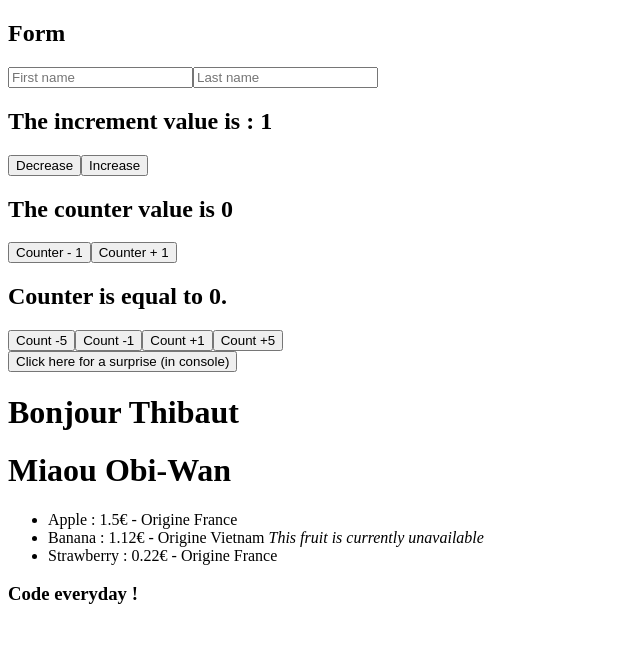
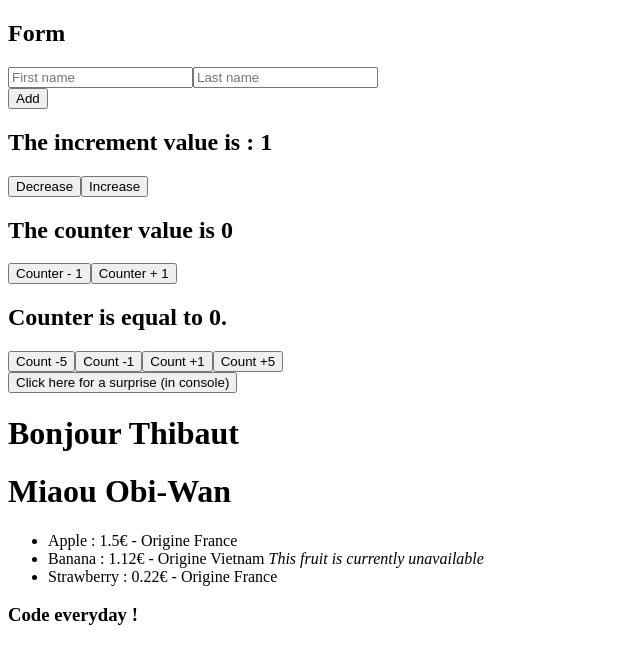
Before and after one commit to teberhart/react-tutorial, a React (Vite) app: page / in a window 1280 px wide. Shown: the top 664 px of the page, without its empty margins (0-640 px from the left). Built offline with nearby package versions, Linux system fonts and the light colour scheme.

Commit message:
tutorial 27

```diff
--- a/src/components/Form.jsx
+++ b/src/components/Form.jsx
@@ -7,6 +7,10 @@ export default function Form() {
             lastName: ""
         }
     );
+
+    function handleSubmit(e) {
+        e.preventDefault();
+    }
 
     return (
         <div>
@@ -20,6 +24,9 @@ export default function Form() {
                     onChange={(e) => setPerson({...person,
                         lastName: e.target.value
                })}></input>
+                <div>
+                    <button onClick={(e) => handleSubmit(e)}>Add</button>
+                </div>
             </form>
         </div>
     );
```
